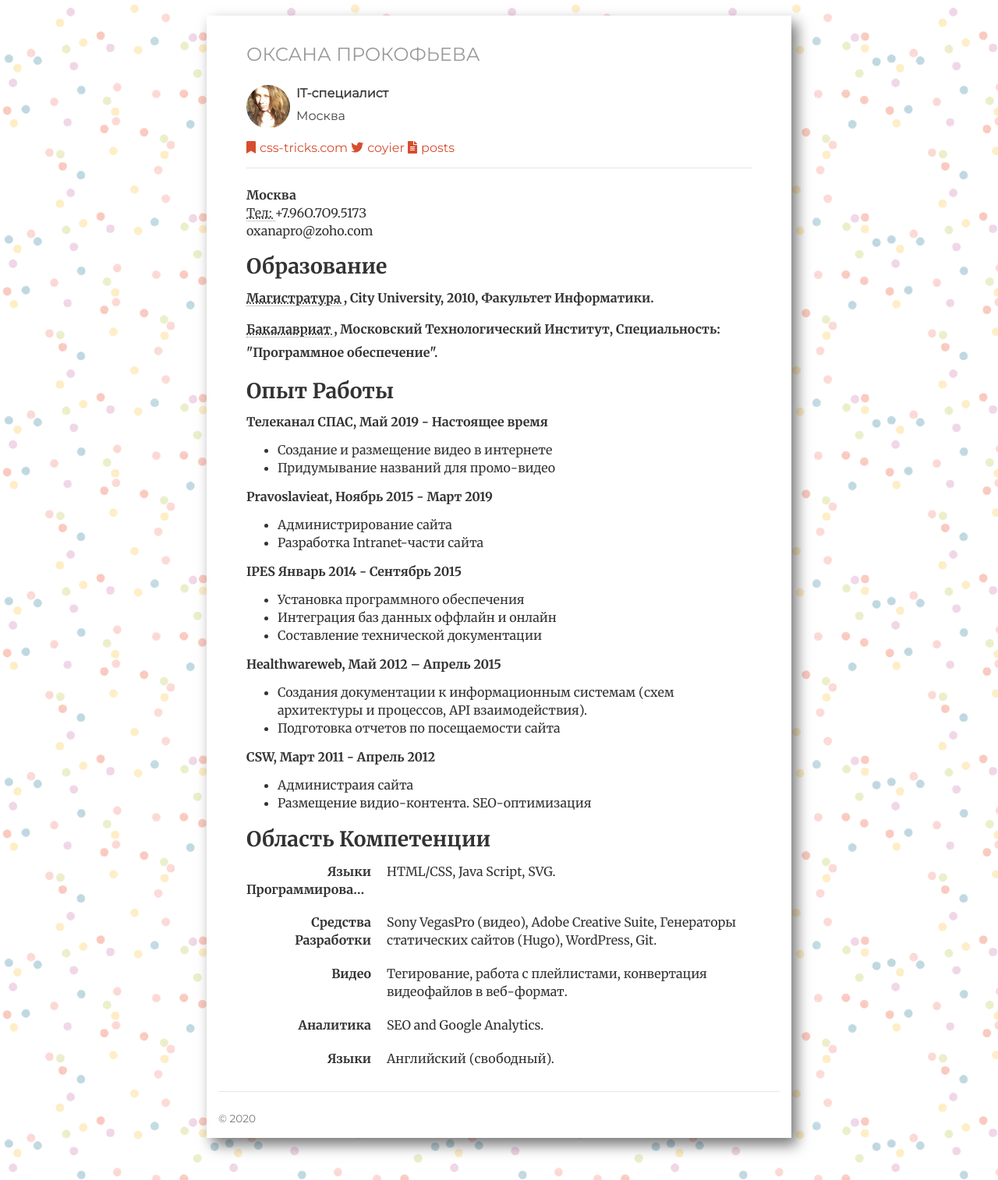
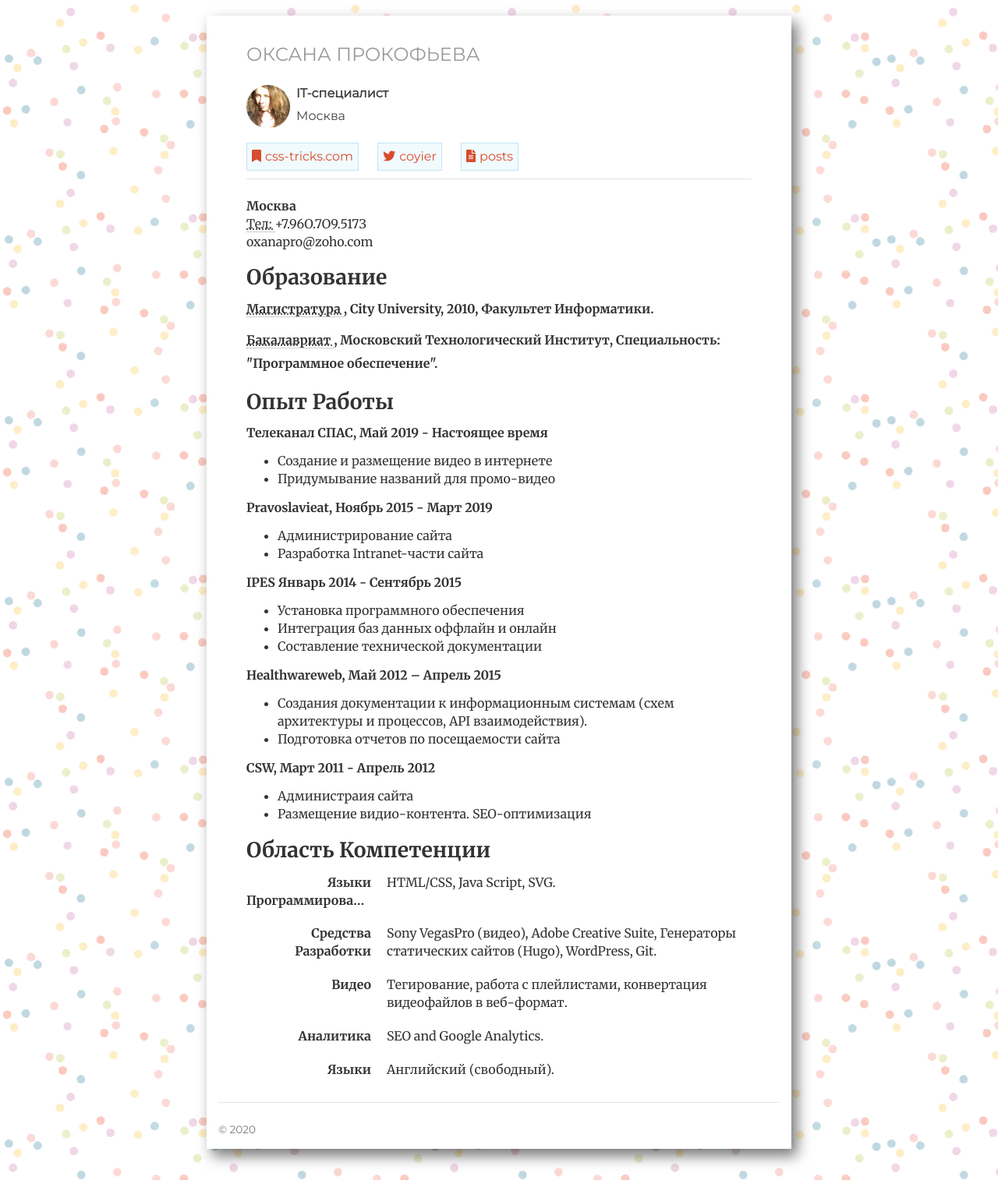
Before and after one commit to cvkp/cvkp.github.io, a Jekyll site: the page built from index.html, in a window 1280 px wide. Shown: the whole page at 78% size. Built offline with Jekyll 4.4.1, drawn with Linux system fonts in a browser that asks for light colours; nearby versions of some CDN libraries; the list of posts is cut into pages by our own code.

Commit message:
Update style.css

```diff
--- a/css/style.css
+++ b/css/style.css
@@ -870,7 +870,20 @@ line-height: 18px;
     margin-top: -10px;
 }
 
+
+
+
 .cv-links a {
+  margin-top: 8px;
+    color: #d74d2f;
+
+
     margin-top: 8px;
     color: #d74d2f;
+    display: inline-block;
+    margin-right: 20px;
+
+    padding: 2px 6px;
+    border: 1px solid rgba(122,201,237,.4);
+    background: rgba(122,201,237,.1);
 }
```
